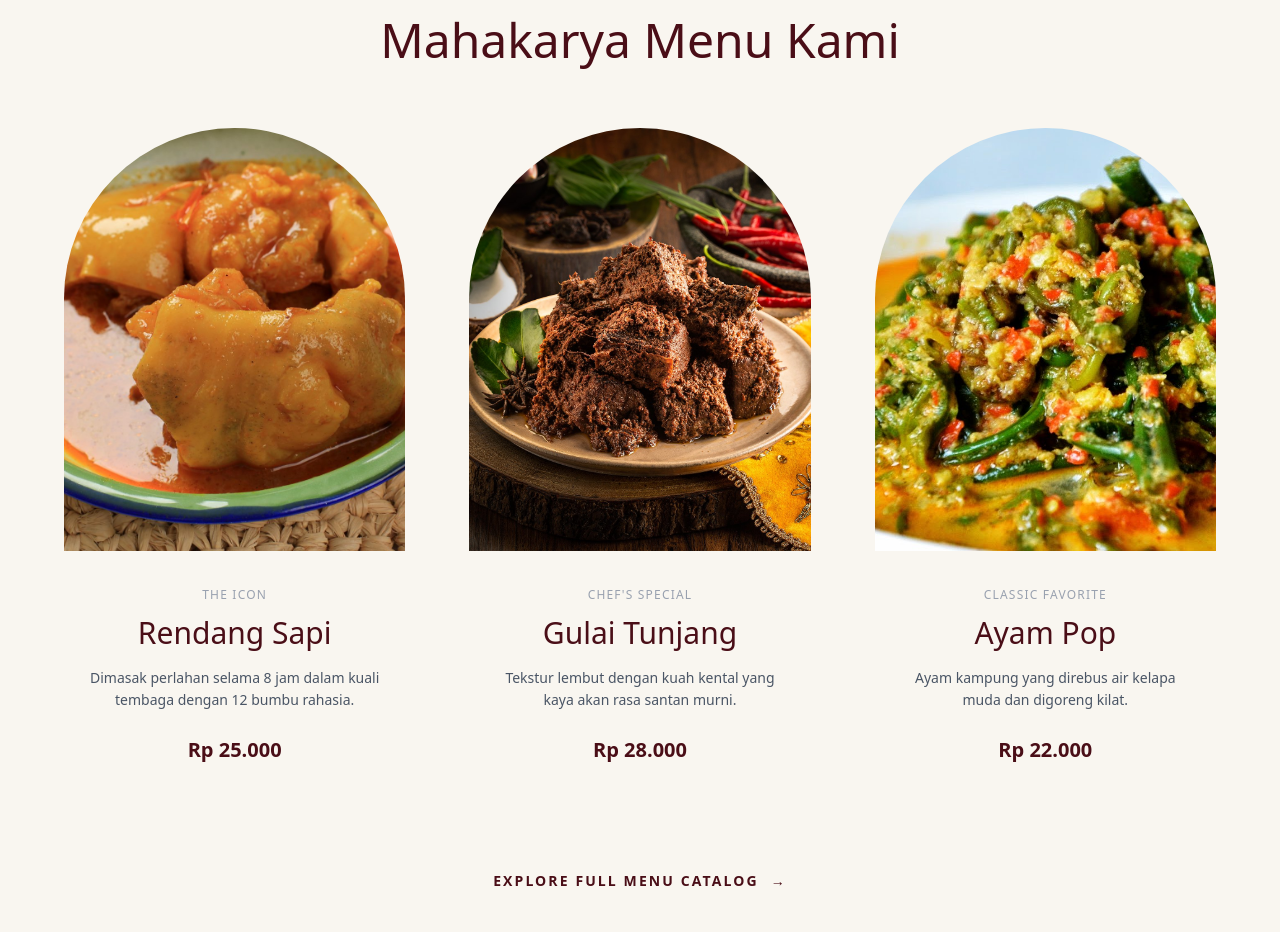
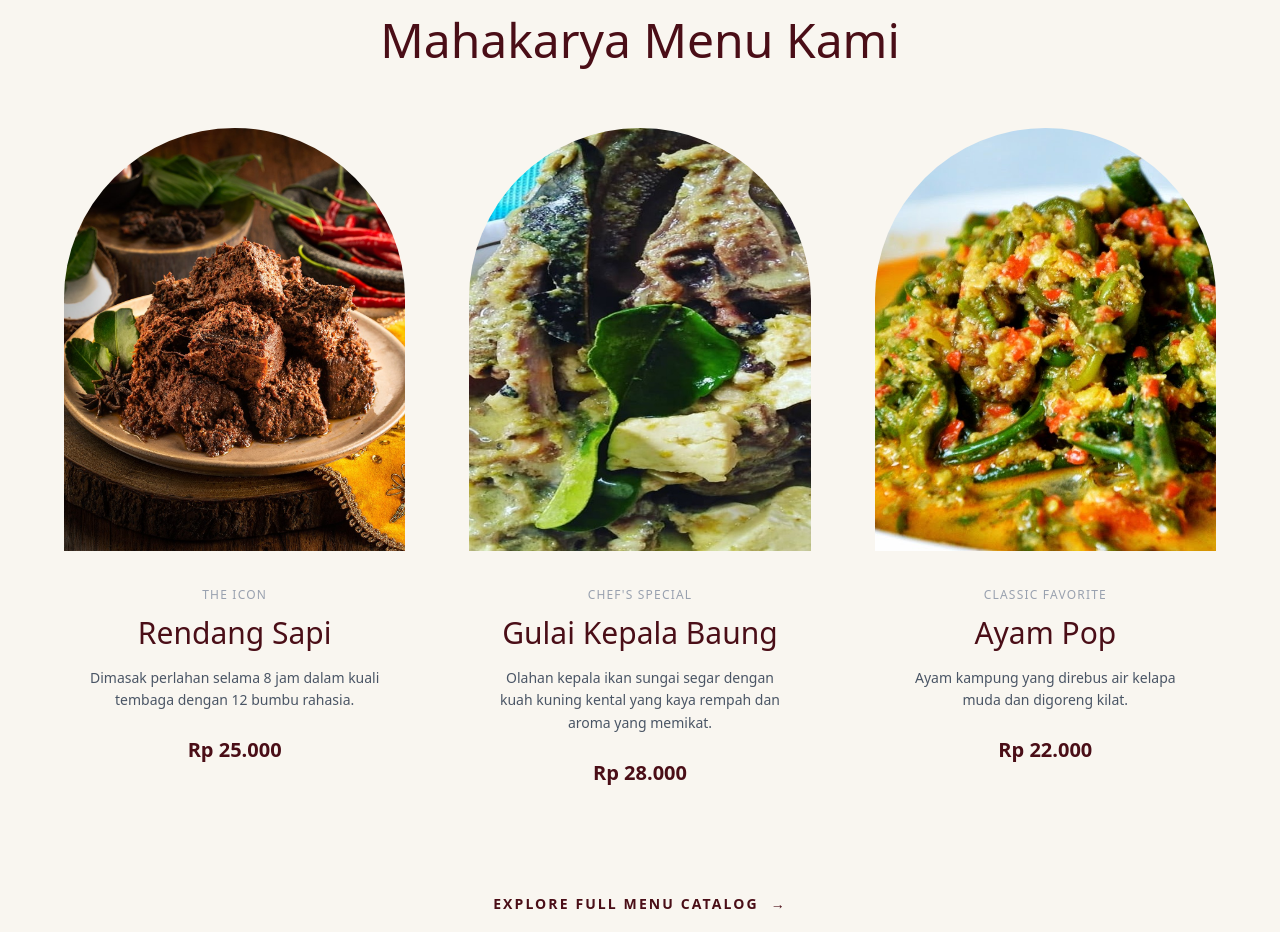
Before and after one commit to mhmmadarifin27/harapan-jaya, a Next.js app: page / in a window 1280 px wide. Shown: the part 900-1832 px from the top of the page. Built offline with nearby package versions, Linux system fonts and the light colour scheme; a web font is replaced by a local one.

Commit message:
public/baung.jpegsrc/app/page.js

```diff
--- a/src/app/page.js
+++ b/src/app/page.js
@@ -35,8 +35,8 @@ export default function Home() {
 
   // --- DATA MENU & ULASAN ---
   const menuItems = [
-    { id: 1, tag: "THE ICON", name: "Rendang Sapi", desc: "Dimasak perlahan selama 8 jam dalam kuali tembaga dengan 12 bumbu rahasia.", price: "Rp 25.000", image: "/menu-1.jpg" },
-    { id: 2, tag: "CHEF'S SPECIAL", name: "Gulai Tunjang", desc: "Tekstur lembut dengan kuah kental yang kaya akan rasa santan murni.", price: "Rp 28.000", image: "/menu-2.jpg" },
+    { id: 1, tag: "THE ICON", name: "Rendang Sapi", desc: "Dimasak perlahan selama 8 jam dalam kuali tembaga dengan 12 bumbu rahasia.", price: "Rp 25.000", image: "/menu-2.jpg" },
+    { id: 2, tag: "CHEF'S SPECIAL", name: "Gulai Kepala Baung", desc: "Olahan kepala ikan sungai segar dengan kuah kuning kental yang kaya rempah dan aroma yang memikat.", price: "Rp 28.000", image: "/baung.jpeg" },
     { id: 3, tag: "CLASSIC FAVORITE", name: "Ayam Pop", desc: "Ayam kampung yang direbus air kelapa muda dan digoreng kilat.", price: "Rp 22.000", image: "/menu-3..jpg" }
   ];
 
```
Also changed, not shown: public/baung.jpeg (added).
